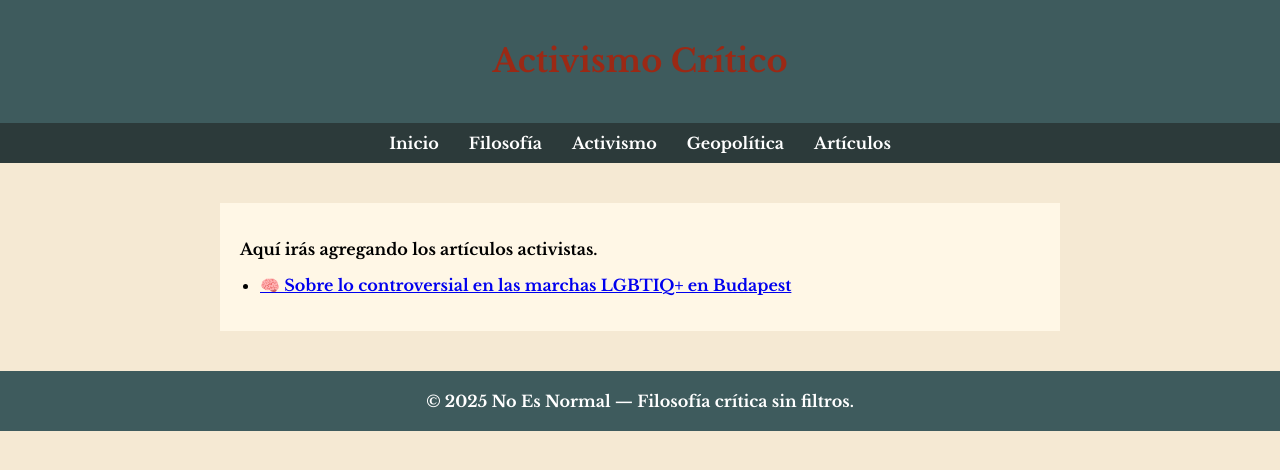
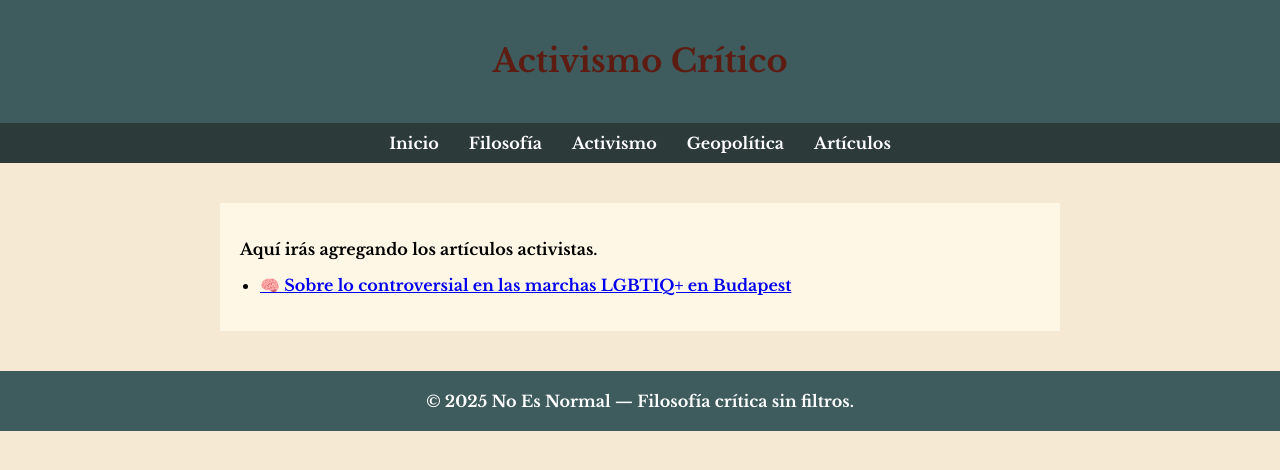
Before and after one commit to NoEsNormal/itsnotnormal, a plain HTML site: page activismo.html in a window 1280 px wide. Drawn offline with nearby package versions, Linux system fonts and the light colour scheme.

Commit message:
Update activismo.html

```diff
--- a/activismo.html
+++ b/activismo.html
@@ -45,7 +45,7 @@
     }
 
     h1 {
-      color: #9b2915;
+      color: #5d1c11;
     }
 
     ul {
```
